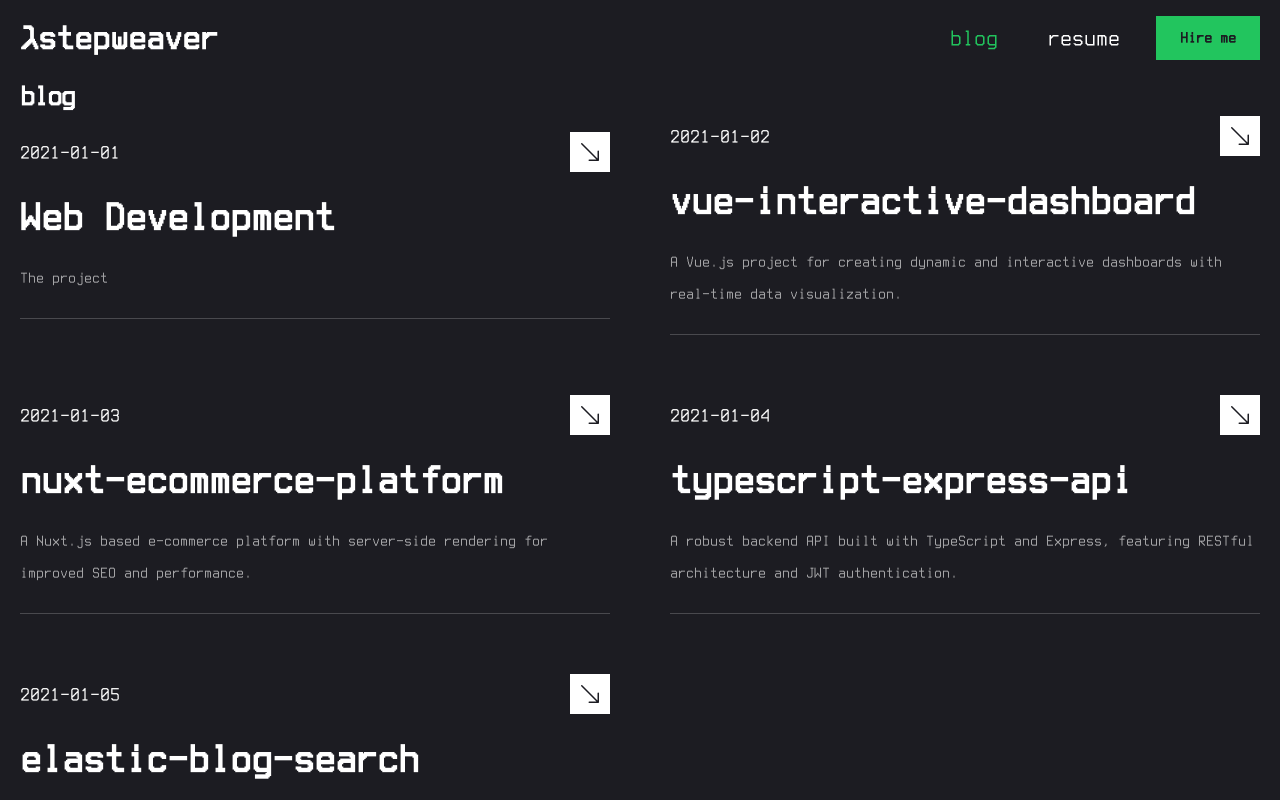
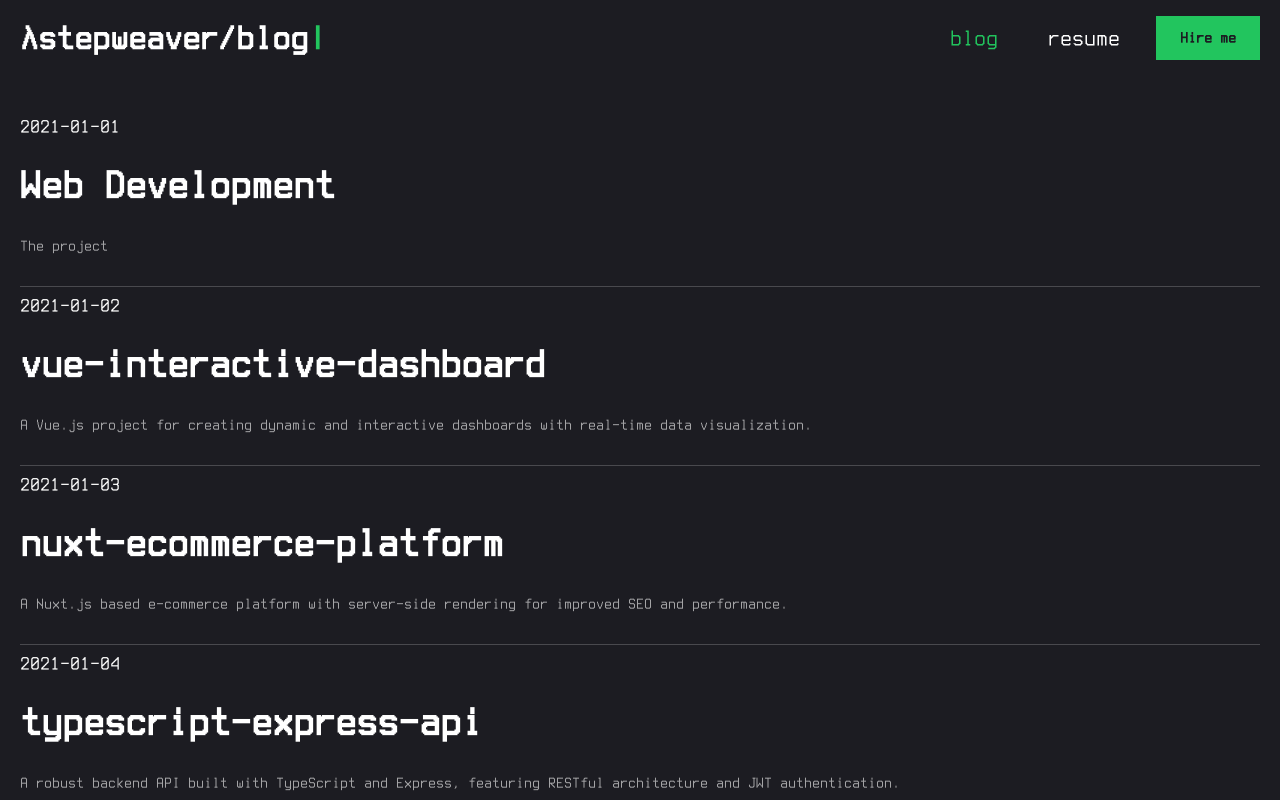
Before and after one commit to stepweaver/nextjs-blogfolio, a Next.js app: page /blog in a window 1280 px wide. Shown: the top 800 px of the page. Built offline with nearby package versions, Linux system fonts and the light colour scheme; data requests are answered from the project's data file.

Commit message:
Refactor blog components: implement BlogCard for individual posts, enhance BlogListLoading structure, and update layout in BlogList

```diff
--- a/app/blog/components/blog-list-loading.jsx
+++ b/app/blog/components/blog-list-loading.jsx
@@ -1,10 +1,24 @@
 export default function BlogListLoading() {
   return (
-    <div className='grid grid-cols-1 md:grid-cols-2 gap-[60px]'>
-      {Array(3)
+    <div className='gap-[60px]'>
+      {Array(6)
         .fill(0)
         .map((_el, index) => (
-          <div key={index} className='animate-pulse bg-green-800 h-48'></div>
+          <div key={index} className='flex-1 flex flex-col justify-center gap-6 animate-pulse'>
+            {/* top */}
+            <div className='w-full flex justify-between items-center'>
+              <div className='bg-gray-600 h-6 w-1/4'></div>
+              <div className='bg-gray-600 h-10 w-10'></div>
+            </div>
+            {/* title */}
+            <div className='bg-gray-600 h-10 w-3/4'></div>
+            {/* description */}
+            <div className='bg-gray-600 h-4 w-full'></div>
+            <div className='bg-gray-600 h-4 w-5/6'></div>
+            <div className='bg-gray-600 h-4 w-2/3'></div>
+            {/* border */}
+            <div className='border-b border-gray-500 w-full'></div>
+          </div>
         ))}
     </div>
   );
--- a/app/blog/components/blog-list.jsx
+++ b/app/blog/components/blog-list.jsx
@@ -1,5 +1,5 @@
-import Link from 'next/link';
-import { BsArrowDownRight } from 'react-icons/bs';
+// components
+import BlogCard from '@/components/BlogCard';
 
 export default async function BlogList() {
   const response = await fetch('http://localhost:3001/posts', {
@@ -8,36 +8,10 @@ export default async function BlogList() {
   const posts = await response.json();
 
   return (
-    <div className='grid grid-cols-1 md:grid-cols-2 gap-[60px]'>
-      {posts.map((post, index) => {
-        return (
-          <div
-            key={index}
-            className='flex-1 flex flex-col justify-center gap-6 group'
-          >
-            {/* top */}
-            <div className='w-full flex justify-between items-center'>
-              <div className='text-xl group-hover:text-outline-hover transition-all duration-500'>
-                {post.date}
-              </div>
-              <Link
-                href='/'
-                className='w-[40px] h-[40px] bg-white group-hover:bg-green-500 transition-all duration-500 flex justify-center items-center hover:-rotate-45'
-              >
-                <BsArrowDownRight className='text-primary text-2xl' />
-              </Link>
-            </div>
-            {/* title */}
-            <h2 className='text-[42px] font-bold leading-none text-white group-hover:text-green-500 transition-all duration-500'>
-              {post.title}
-            </h2>
-            {/* description */}
-            <p className='text-white/60'>{post.description}</p>
-            {/* border */}
-            <div className='border-b border-white/20 w-full'></div>
-          </div>
-        );
-      })}
+    <div>
+      {posts.map((post, index) => (
+        <BlogCard key={index} post={post} />
+      ))}
     </div>
   );
 }
--- a/app/blog/page.jsx
+++ b/app/blog/page.jsx
@@ -13,9 +13,6 @@ export default async function BlogPage() {
   return (
     <section className='min-h-[80vh] flex flex-col justify-center py-12 xl:py-0'>
       <div className='container mx-auto'>
-        <h1 className='text-3xl font-semibold leading-10 tracking-tighter'>
-          blog<span className='blink text-green-500'>|</span>
-        </h1>
         <Suspense fallback={<BlogListLoading />}>
           <BlogList />
         </Suspense>
--- a/app/layout.jsx
+++ b/app/layout.jsx
@@ -18,8 +18,8 @@ const hack = localFont({
 });
 
 export const metadata = {
-  title: 'Stephen Weaver',
-  description: 'Stephen Weaver Portfolio and Blog',
+  title: 'λstepweaver Portfolio',
+  description: 'stepweaver Portfolio',
 };
 
 export default function RootLayout({ children }) {
--- /dev/null
+++ b/components/BlogCard.jsx
@@ -0,0 +1,29 @@
+  import Link from 'next/link';
+  import { BsArrowDownRight } from 'react-icons/bs';
+
+  export default function BlogCard({ post }) {
+    return (
+      <Link
+        href='/'
+        className='my-1 flex-1 flex flex-col justify-center gap-6 group transition-transform duration-500 hover:scale-105'
+      >
+        {/* top */}
+        <div className='w-full flex justify-between items-center'>
+          <div className='text-xl group-hover:text-outline-hover transition-all duration-500'>
+            {post.date}
+          </div>
+          {/* <div className='w-[40px] h-[40px] bg-white group-hover:bg-green-500 transition-all duration-500 flex justify-center items-center'>
+            <BsArrowDownRight className='text-primary text-2xl group-hover:-rotate-45 transition-transform duration-500' />
+          </div> */}
+        </div>
+        {/* title */}
+        <h2 className='text-[42px] font-bold leading-none text-white group-hover:text-green-500 transition-all duration-500'>
+          {post.title}
+        </h2>
+        {/* description */}
+        <p className='text-white/60'>{post.description}</p>
+        {/* border */}
+        <div className='border-b border-white/20 w-full'></div>
+      </Link>
+    );
+  }
--- a/components/Header.jsx
+++ b/components/Header.jsx
@@ -11,13 +11,21 @@ import MobileNav from './MobileNav';
 export default function Header() {
   const pathname = usePathname();
 
+  const getHeaderText = () => {
+    if (pathname === '/') {
+      return 'λstepweaver';
+    } else {
+      return `λstepweaver${pathname}`;
+    }
+  };
+
   return (
-    <header className='py-2 xl:py-4 text-white'>
+    <header className='py-2 xl:py-4 text-white mb-8'>
       <div className='container mx-auto flex justify-between items-center'>
         {/* logo */}
         <Link href='/'>
           <h1 className='text-4xl font-semibold'>
-            גstepweaver
+            {getHeaderText()}
             <span className='text-green-500 blink'>|</span>
           </h1>
         </Link>
--- a/components/Stats.jsx
+++ b/components/Stats.jsx
@@ -34,7 +34,7 @@ export default function Stats() {
               >
                 <CountUp
                   end={item.num}
-                  duration={5}
+                  duration={10}
                   delay={2}
                   className='text-4xl xl:text-6xl font-extrabold'
                 />
--- a/db.json
+++ b/db.json
@@ -34,6 +34,13 @@
       "title": "elastic-blog-search",
       "description": "A search engine for blog posts, implemented using ElasticSearch to provide fast and accurate search results.",
       "stargazers_count": 18
+    },
+    {
+      "id": 6,
+      "date": "2021-01-06",
+      "title": "elastic-blog-search",
+      "description": "A search engine for blog posts, implemented using ElasticSearch to provide fast and accurate search results.",
+      "stargazers_count": 18
     }
   ]
 }
```
